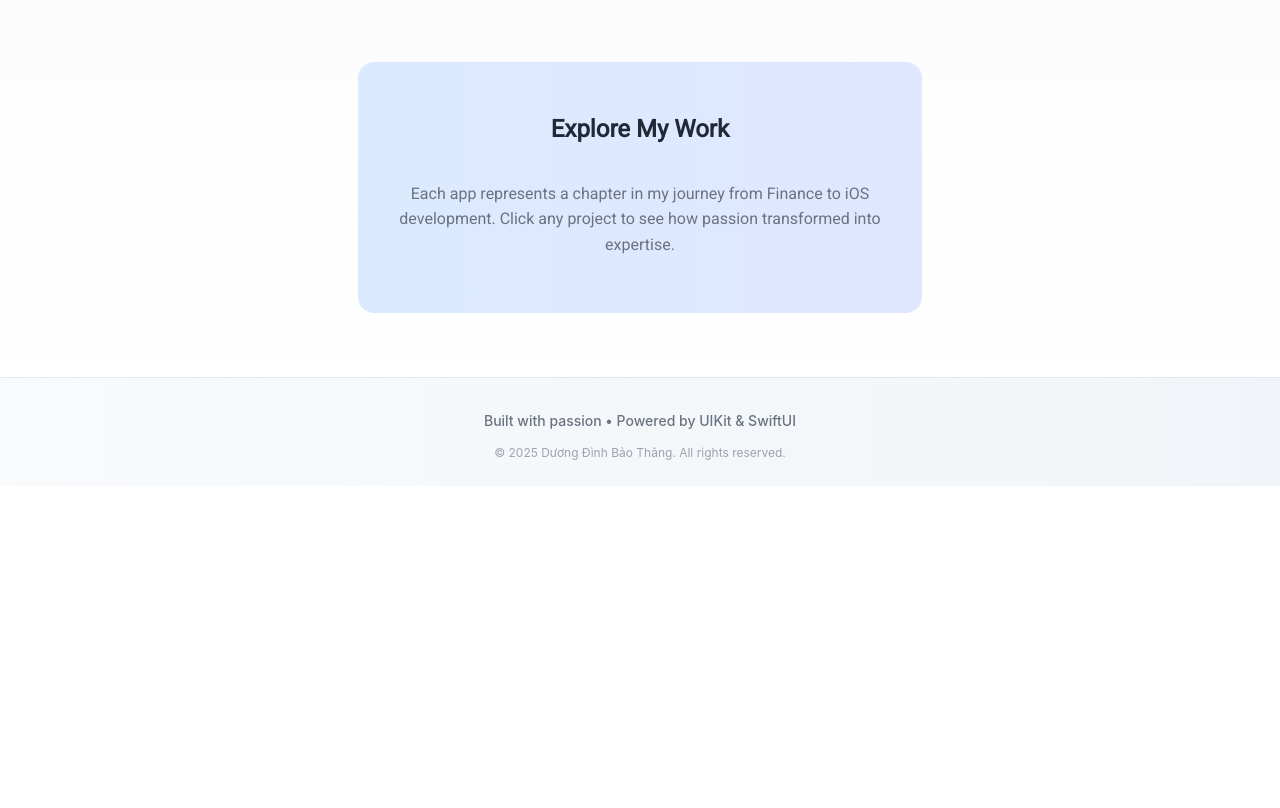
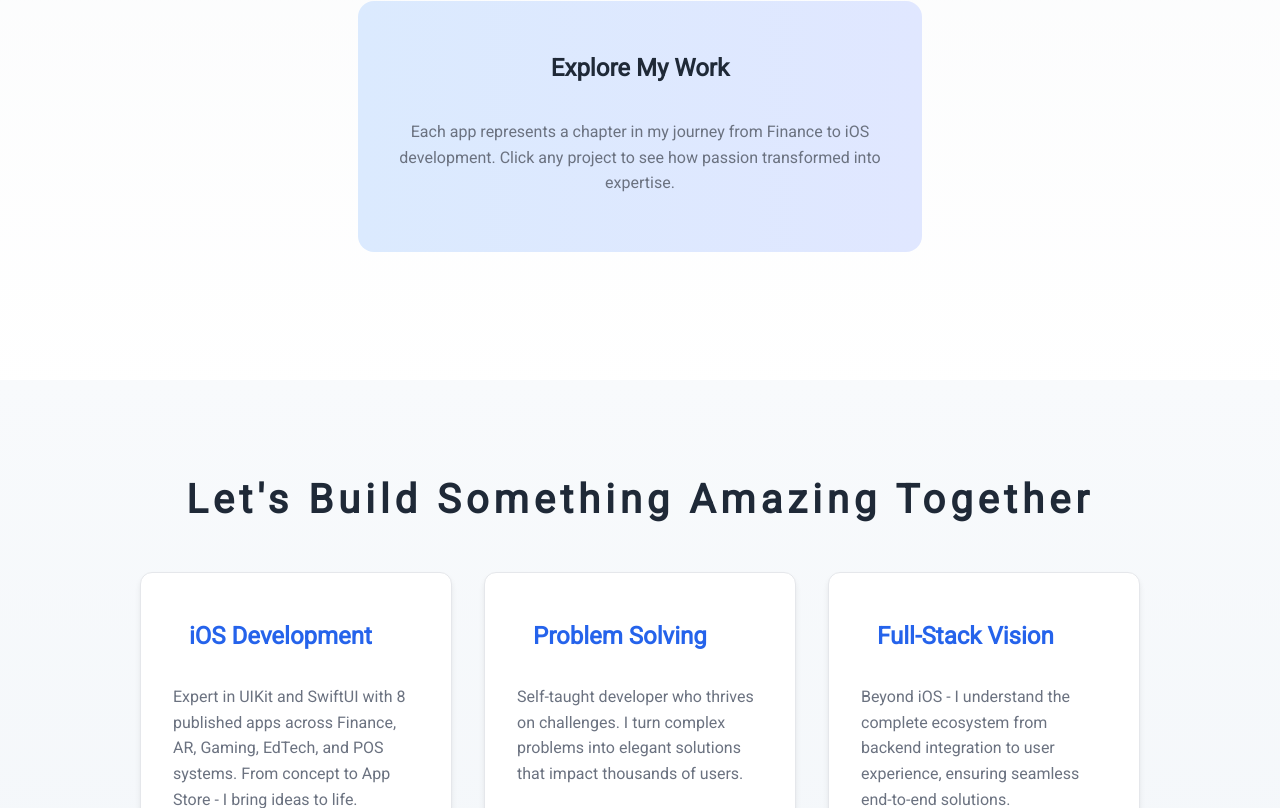
Before and after one commit to Enryun/personalFinance, a React (Create React App) app: page / in a window 1280 px wide. Shown: the part 1992-2800 px from the top of the page. Before the commit the page ends 2478 px from the top, so only its background shows below. Built offline with nearby package versions, Linux system fonts and the light colour scheme.

Commit message:
remove nav bar and add contact section

```diff
--- a/src/App.js
+++ b/src/App.js
@@ -4,7 +4,6 @@ import {Route} from "react-router-dom";
 import HomePage from './Pages/HomePage/HomePage';
 import CostTrackingPage from './Pages/CostTrackingPage/CostTrackPage';
 import Footer from './components/Footer/footer.component';
-import Navbar from './components/Navbar/Navbar';
 import ScrollToTop from './components/ScrollToTop/ScrollToTop';
 import Contact from './Pages/ContactPage/contact.component';
 import InterestPage from './Pages/InterestPage/InterestPage';
@@ -39,7 +38,6 @@ function App() {
   return (
     <div className="App">
       <ScrollToTop />
-      <Navbar />
       <Route exact path='/' component={HomePage}  />
       <Route exact path='/cost-tracking' component={CostTrackingPage}  />
       <Route exact path='/contact' component={Contact} />
--- a/src/Pages/HomePage/HomePage.jsx
+++ b/src/Pages/HomePage/HomePage.jsx
@@ -138,6 +138,56 @@ const HomePage = () => {
                     </p>
                 </div>
             </main>
+
+            {/* Contact Section */}
+            <section className="contact-section">
+                <div className="contact-content">
+                    <h2 className="contact-title">Let's Build Something Amazing Together</h2>
+
+                    <div className="skills-grid">
+                        <div className="skill-card">
+                            <h3 className="skill-title">iOS Development</h3>
+                            <p className="skill-description">
+                                Expert in UIKit and SwiftUI with 8 published apps across Finance, AR, Gaming, EdTech, and POS systems.
+                                From concept to App Store - I bring ideas to life.
+                            </p>
+                        </div>
+
+                        <div className="skill-card">
+                            <h3 className="skill-title">Problem Solving</h3>
+                            <p className="skill-description">
+                                Self-taught developer who thrives on challenges. I turn complex problems into elegant solutions
+                                that impact thousands of users.
+                            </p>
+                        </div>
+
+                        <div className="skill-card">
+                            <h3 className="skill-title">Full-Stack Vision</h3>
+                            <p className="skill-description">
+                                Beyond iOS - I understand the complete ecosystem from backend integration to user experience,
+                                ensuring seamless end-to-end solutions.
+                            </p>
+                        </div>
+                    </div>
+
+                    <div className="contact-cta">
+                        <h3 className="contact-cta-title">Ready to Start Your Next Project?</h3>
+                        <p className="contact-cta-text">
+                            Whether you have a million-dollar idea or need to solve a specific challenge,
+                            let's discuss how we can bring your vision to reality.
+                        </p>
+
+                        <div className="contact-info">
+                            <div className="contact-method">
+                                <strong>Email:</strong> jamesthang1996@gmail.com
+                            </div>
+                            <div className="contact-method">
+                                <strong>Phone:</strong> (+84) 085 771 3736
+                            </div>
+                        </div>
+                    </div>
+                </div>
+            </section>
         </div>
     );
 };
--- a/src/index.css
+++ b/src/index.css
@@ -213,6 +213,108 @@ code {
 }
 
 /* Responsive Design */
+/* Contact Section */
+.contact-section {
+  background: linear-gradient(to bottom, #f8fafc, #f1f5f9);
+  padding: 4rem 1.5rem;
+  margin-top: 4rem;
+}
+
+.contact-content {
+  max-width: 1000px;
+  margin: 0 auto;
+}
+
+.contact-title {
+  font-size: 2.5rem;
+  font-weight: 700;
+  color: #1f2937;
+  text-align: center;
+  margin-bottom: 3rem;
+  line-height: 1.2;
+}
+
+.skills-grid {
+  display: grid;
+  grid-template-columns: repeat(auto-fit, minmax(300px, 1fr));
+  gap: 2rem;
+  margin-bottom: 3rem;
+}
+
+.skill-card {
+  background: white;
+  padding: 2rem;
+  border-radius: 12px;
+  box-shadow: 0 4px 6px -1px rgba(0, 0, 0, 0.1);
+  border: 1px solid #e5e7eb;
+  transition: transform 0.3s ease, box-shadow 0.3s ease;
+}
+
+.skill-card:hover {
+  transform: translateY(-4px);
+  box-shadow: 0 10px 25px -3px rgba(0, 0, 0, 0.1);
+}
+
+.skill-title {
+  font-size: 1.5rem;
+  font-weight: 600;
+  color: #2563eb;
+  margin-bottom: 1rem;
+  line-height: 1.3;
+}
+
+.skill-description {
+  color: #6b7280;
+  line-height: 1.6;
+  font-size: 1rem;
+}
+
+.contact-cta {
+  background: white;
+  padding: 3rem;
+  border-radius: 16px;
+  text-align: center;
+  box-shadow: 0 4px 6px -1px rgba(0, 0, 0, 0.1);
+  border: 1px solid #e5e7eb;
+}
+
+.contact-cta-title {
+  font-size: 1.75rem;
+  font-weight: 600;
+  color: #1f2937;
+  margin-bottom: 1rem;
+}
+
+.contact-cta-text {
+  color: #6b7280;
+  font-size: 1.125rem;
+  margin-bottom: 2rem;
+  max-width: 600px;
+  margin-left: auto;
+  margin-right: auto;
+  line-height: 1.6;
+}
+
+.contact-info {
+  display: flex;
+  justify-content: center;
+  gap: 2rem;
+  flex-wrap: wrap;
+}
+
+.contact-method {
+  background: #f9fafb;
+  padding: 1rem 1.5rem;
+  border-radius: 8px;
+  color: #374151;
+  font-size: 1rem;
+  border: 1px solid #e5e7eb;
+}
+
+.contact-method strong {
+  color: #1f2937;
+}
+
 @media (max-width: 768px) {
   .hero-title {
     font-size: 2.5rem;
@@ -247,4 +349,46 @@ code {
   .project-story {
     font-size: 0.9rem;
   }
+
+  .contact-section {
+    padding: 3rem 1rem;
+    margin-top: 2rem;
+  }
+
+  .contact-title {
+    font-size: 2rem;
+    margin-bottom: 2rem;
+  }
+
+  .skills-grid {
+    grid-template-columns: 1fr;
+    gap: 1.5rem;
+    margin-bottom: 2rem;
+  }
+
+  .skill-card {
+    padding: 1.5rem;
+  }
+
+  .contact-cta {
+    padding: 2rem 1.5rem;
+  }
+
+  .contact-cta-title {
+    font-size: 1.5rem;
+  }
+
+  .contact-cta-text {
+    font-size: 1rem;
+  }
+
+  .contact-info {
+    flex-direction: column;
+    gap: 1rem;
+  }
+
+  .contact-method {
+    padding: 0.75rem 1rem;
+    font-size: 0.9rem;
+  }
 }
```
